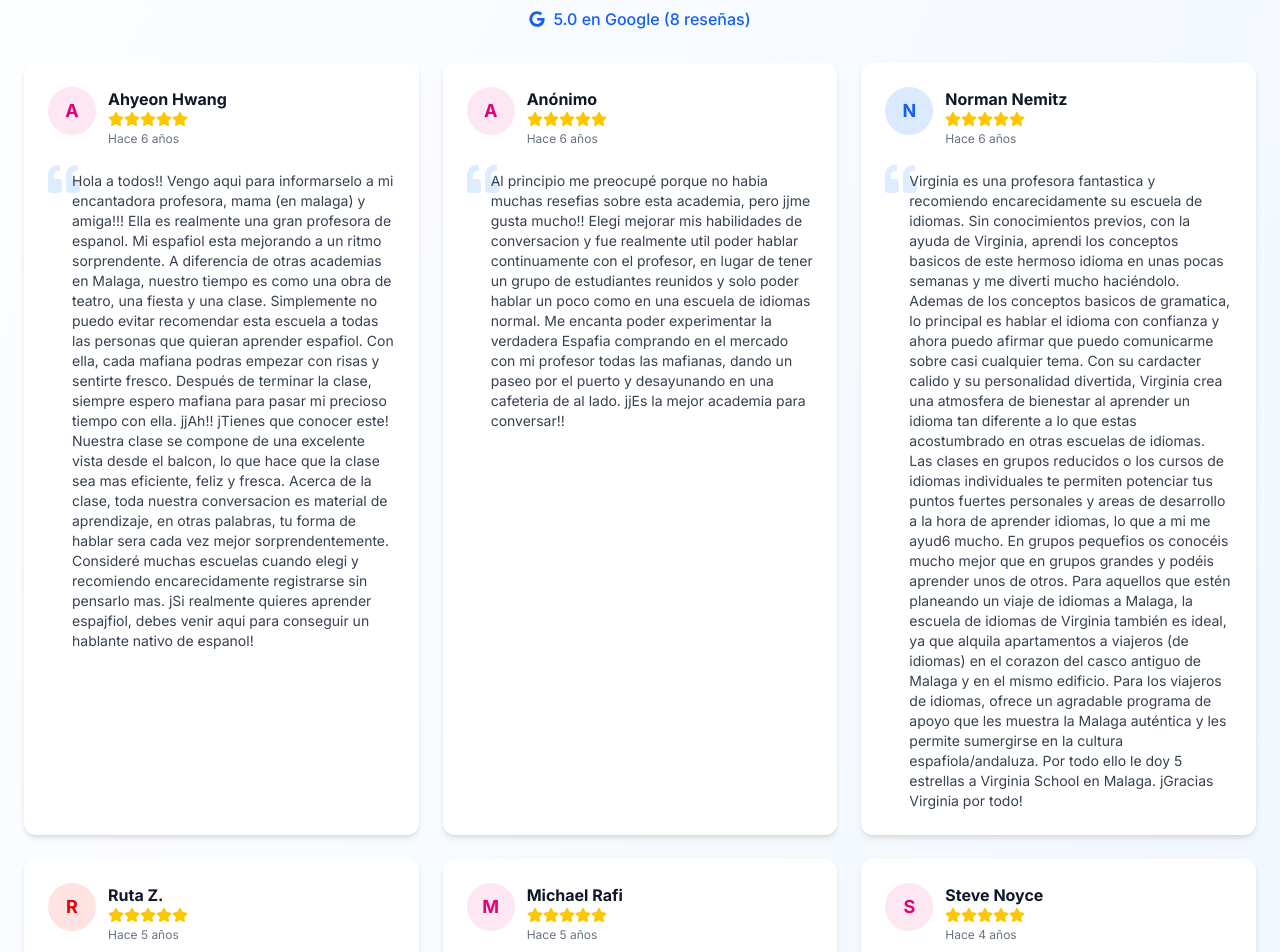
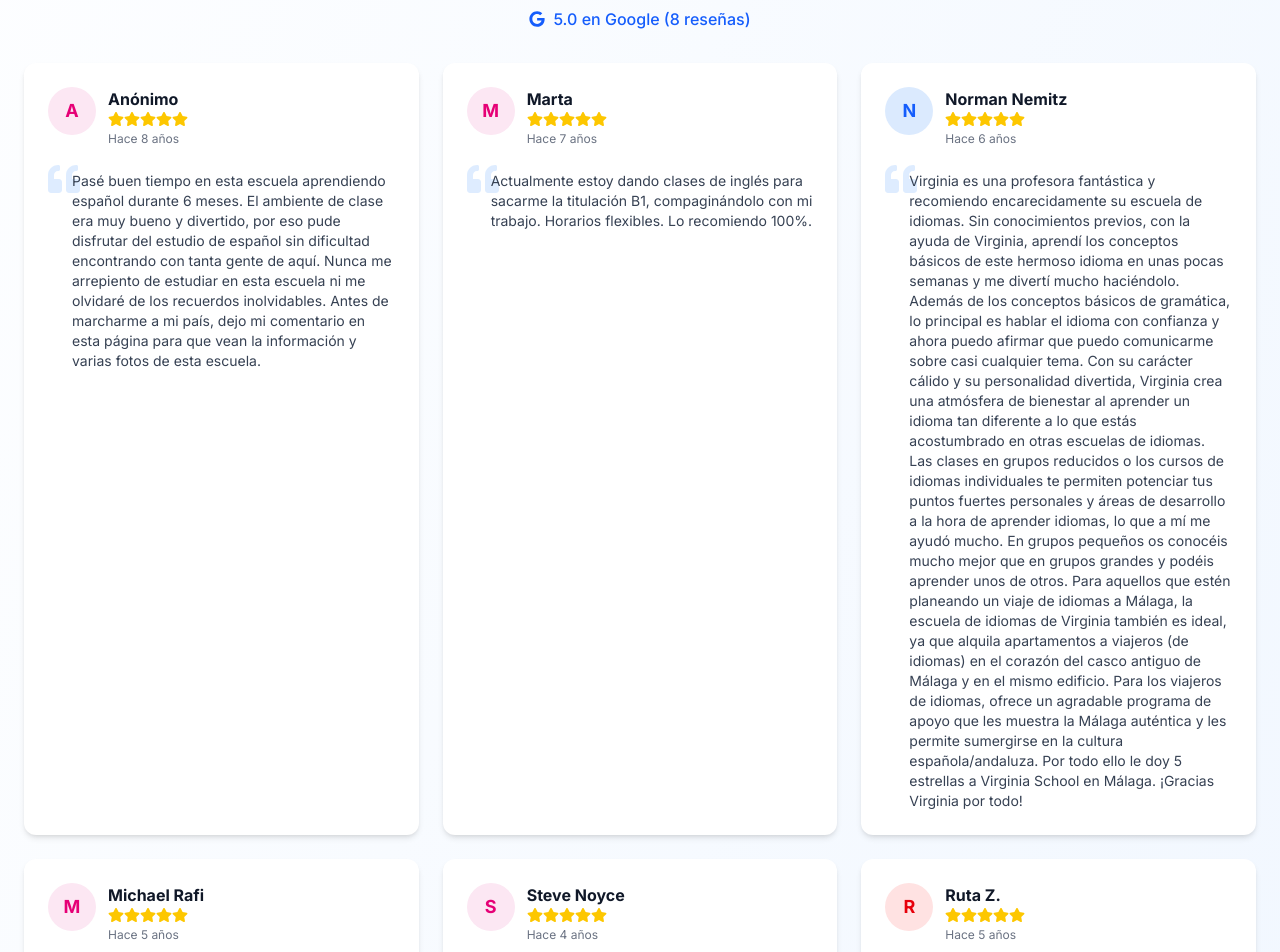
Before and after one commit to alejandroramirezj/spanish-classes-malaga, a Next.js app: page / in a window 1280 px wide. Shown: the part 5580-6532 px from the top of the page. Built offline with nearby package versions, Linux system fonts and the light colour scheme.

Commit message:
Muestra reseñas directamente sin llamar a la API

```diff
--- a/src/app/components/Testimonials.tsx
+++ b/src/app/components/Testimonials.tsx
@@ -3,7 +3,6 @@
 import { motion } from 'framer-motion';
 import { FaStar, FaQuoteLeft, FaGoogle, FaArrowRight } from 'react-icons/fa';
 import Link from 'next/link';
-import { useState, useEffect } from 'react';
 
 // Interfaz para las reseñas de Google
 interface GoogleReview {
@@ -15,6 +14,82 @@ interface GoogleReview {
   time: number;
   relative_time_description: string;
 }
+
+// Reseñas reales proporcionadas por el usuario
+const realReviews: GoogleReview[] = [
+  {
+    id: '1',
+    author_name: 'Anónimo',
+    profile_photo_url: '',
+    rating: 5,
+    text: 'Pasé buen tiempo en esta escuela aprendiendo español durante 6 meses. El ambiente de clase era muy bueno y divertido, por eso pude disfrutar del estudio de español sin dificultad encontrando con tanta gente de aquí. Nunca me arrepiento de estudiar en esta escuela ni me olvidaré de los recuerdos inolvidables. Antes de marcharme a mi país, dejo mi comentario en esta página para que vean la información y varias fotos de esta escuela.',
+    time: Date.now() - 252288000000, // 8 años en milisegundos
+    relative_time_description: 'Hace 8 años'
+  },
+  {
+    id: '2',
+    author_name: 'Marta',
+    profile_photo_url: '',
+    rating: 5,
+    text: 'Actualmente estoy dando clases de inglés para sacarme la titulación B1, compaginándolo con mi trabajo. Horarios flexibles. Lo recomiendo 100%.',
+    time: Date.now() - 220752000000, // 7 años en milisegundos
+    relative_time_description: 'Hace 7 años'
+  },
+  {
+    id: '3',
+    author_name: 'Norman Nemitz',
+    profile_photo_url: '',
+    rating: 5,
+    text: 'Virginia es una profesora fantástica y recomiendo encarecidamente su escuela de idiomas. Sin conocimientos previos, con la ayuda de Virginia, aprendí los conceptos básicos de este hermoso idioma en unas pocas semanas y me divertí mucho haciéndolo. Además de los conceptos básicos de gramática, lo principal es hablar el idioma con confianza y ahora puedo afirmar que puedo comunicarme sobre casi cualquier tema. Con su carácter cálido y su personalidad divertida, Virginia crea una atmósfera de bienestar al aprender un idioma tan diferente a lo que estás acostumbrado en otras escuelas de idiomas. Las clases en grupos reducidos o los cursos de idiomas individuales te permiten potenciar tus puntos fuertes personales y áreas de desarrollo a la hora de aprender idiomas, lo que a mí me ayudó mucho. En grupos pequeños os conocéis mucho mejor que en grupos grandes y podéis aprender unos de otros. Para aquellos que estén planeando un viaje de idiomas a Málaga, la escuela de idiomas de Virginia también es ideal, ya que alquila apartamentos a viajeros (de idiomas) en el corazón del casco antiguo de Málaga y en el mismo edificio. Para los viajeros de idiomas, ofrece un agradable programa de apoyo que les muestra la Málaga auténtica y les permite sumergirse en la cultura española/andaluza. Por todo ello le doy 5 estrellas a Virginia School en Málaga. ¡Gracias Virginia por todo!',
+    time: Date.now() - 189216000000, // 6 años en milisegundos
+    relative_time_description: 'Hace 6 años'
+  },
+  {
+    id: '4',
+    author_name: 'Michael Rafi',
+    profile_photo_url: '',
+    rating: 5,
+    text: 'Recomiendo ALTAMENTE Virginia y esta escuela. Tomé clases privadas durante 2 horas al día, 4 días a la semana durante los dos meses que estuve visitando Málaga. Virginia adaptó las clases exactamente a lo que necesitaba y fue de GRAN ayuda. Cada día tomábamos un café juntos y hablábamos durante aproximadamente una hora, y luego, en la segunda hora, pasábamos a algunas lecciones del libro de trabajo. ¡Virginia es una persona maravillosa y realmente disfruté mi tiempo en la escuela! 5 estrellas!!',
+    time: Date.now() - 157680000000, // 5 años en milisegundos
+    relative_time_description: 'Hace 5 años'
+  },
+  {
+    id: '5',
+    author_name: 'Steve Noyce',
+    profile_photo_url: '',
+    rating: 5,
+    text: 'Mi esposa y yo tomamos clases de conversación durante varias semanas este invierno con Virginia. Ella fue absolutamente fantástica. Realmente disfrutamos nuestro tiempo con ella y nos encantó escuchar sus historias. Es una mujer maravillosa con un sentido del humor estupendo y las horas hablando con ella pasaron muy rápido. Cuando volvamos a Málaga, sin duda volveremos a tomar clases con ella.',
+    time: Date.now() - 126144000000, // 4 años en milisegundos
+    relative_time_description: 'Hace 4 años'
+  },
+  {
+    id: '6',
+    author_name: 'Ruta Z.',
+    profile_photo_url: '',
+    rating: 5,
+    text: 'Virginia es una maestra increíble, amigable, atenta y enseña desde el fondo de su corazón. Mis lecciones de español fueron divertidas y muy informativas, ya que como soy nuevo en el idioma, he aprendido mucho. La escuela está en el corazón de la ciudad y es fácil de recorrer, además es muy luminosa y te hace sentir bienvenido y feliz en todo momento. Muy agradecido por la oportunidad de ser su alumno, gracias por todo. ¡Muy recomendable! Me encanta la escuela Virginia ®',
+    time: Date.now() - 157680000000, // 5 años en milisegundos
+    relative_time_description: 'Hace 5 años'
+  },
+  {
+    id: '7',
+    author_name: 'Anónimo',
+    profile_photo_url: '',
+    rating: 5,
+    text: 'Al principio me preocupé porque no había muchas reseñas sobre esta academia, pero ¡¡me gusta mucho!! Elegí mejorar mis habilidades de conversación y fue realmente útil poder hablar continuamente con el profesor, en lugar de tener un grupo de estudiantes reunidos y solo poder hablar un poco como en una escuela de idiomas normal. Me encanta poder experimentar la verdadera España comprando en el mercado con mi profesor todas las mañanas, dando un paseo por el puerto y desayunando en una cafetería de al lado. ¡¡Es la mejor academia para conversar!!',
+    time: Date.now() - 189216000000, // 6 años en milisegundos
+    relative_time_description: 'Hace 6 años'
+  },
+  {
+    id: '8',
+    author_name: 'Ahyeon Hwang',
+    profile_photo_url: '',
+    rating: 5,
+    text: 'Hola a todos!! Vengo aquí para informárselo a mi encantadora profesora, mamá (en Málaga) y amiga!!! Ella es realmente una gran profesora de español. Mi español está mejorando a un ritmo sorprendente. A diferencia de otras academias en Málaga, nuestro tiempo es como una obra de teatro, una fiesta y una clase. Simplemente no puedo evitar recomendar esta escuela a todas las personas que quieran aprender español. Con ella, cada mañana podrás empezar con risas y sentirte fresco. Después de terminar la clase, siempre espero mañana para pasar mi precioso tiempo con ella. ¡¡Ah!! ¡Tienes que conocer este! Nuestra clase se compone de una excelente vista desde el balcón, lo que hace que la clase sea más eficiente, feliz y fresca. Acerca de la clase, toda nuestra conversación es material de aprendizaje, en otras palabras, tu forma de hablar será cada vez mejor sorprendentemente. Consideré muchas escuelas cuando elegí y recomiendo encarecidamente registrarse sin pensarlo más. ¡Si realmente quieres aprender español, debes venir aquí para conseguir un hablante nativo de español!',
+    time: Date.now() - 189216000000, // 6 años en milisegundos
+    relative_time_description: 'Hace 6 años'
+  }
+];
 
 // Información para los bloques de contenido que reemplazan a las fotos
 const contentBlocks = [
@@ -56,77 +131,8 @@ const contentBlocks = [
 ];
 
 const Testimonials = () => {
-  const [reviews, setReviews] = useState<GoogleReview[]>([]);
-  const [loading, setLoading] = useState(true);
-  const [error, setError] = useState<string | null>(null);
-  const [totalReviews, setTotalReviews] = useState<number>(0);
-
-  useEffect(() => {
-    const fetchGoogleReviews = async () => {
-      try {
-        setLoading(true);
-        const response = await fetch('/api/google-reviews');
-
-        if (!response.ok) {
-          throw new Error('No se pudieron cargar las reseñas');
-        }
-
-        const data = await response.json();
-
-        // Usamos todas las reseñas sin truncar el texto
-        setReviews(data.reviews);
-        setTotalReviews(data.total);
-        setLoading(false);
-      } catch (err) {
-        console.error('Error al cargar reseñas de Google:', err);
-        setError('No se pudieron cargar las reseñas. Mostrando reseñas de ejemplo.');
-        setLoading(false);
-
-        // Cargar reseñas de ejemplo en caso de error
-        setReviews([
-          {
-            id: '1',
-            author_name: 'Ana Schmidt',
-            profile_photo_url: '',
-            rating: 5,
-            text: '"Llegué a Málaga sin saber nada de español. En 3 meses con Virginia, ¡ya puedo mantener conversaciones con locales! Su método es divertido y efectivo."',
-            time: Date.now() - 7776000000, // 90 días atrás
-            relative_time_description: 'hace 3 meses'
-          },
-          {
-            id: '2',
-            author_name: 'James Wilson',
-            profile_photo_url: '',
-            rating: 5,
-            text: '"Las clases online con Virginia son fantásticas. Me encanta su enfoque práctico y cómo adapta todo a mi trabajo en el sector turístico. ¡Recomendado 100%!"',
-            time: Date.now() - 2592000000, // 30 días atrás
-            relative_time_description: 'hace 1 mes'
-          },
-          {
-            id: '3',
-            author_name: 'Sophie Dupont',
-            profile_photo_url: '',
-            rating: 5,
-            text: '"Después de 6 meses de clases, aprobé el examen DELE B2 con una puntuación de 85/100. Virginia conoce perfectamente el formato del examen."',
-            time: Date.now() - 1209600000, // 14 días atrás
-            relative_time_description: 'hace 2 semanas'
-          },
-          {
-            id: '4',
-            author_name: 'Hiroshi Tanaka',
-            profile_photo_url: '',
-            rating: 5,
-            text: '"Lo que más valoro es cómo Virginia adapta sus clases a mi ritmo y forma de aprender. Tiene mucha paciencia con la pronunciación."',
-            time: Date.now() - 604800000, // 7 días atrás
-            relative_time_description: 'hace 1 semana'
-          }
-        ]);
-        setTotalReviews(8);
-      }
-    };
-
-    fetchGoogleReviews();
-  }, []);
+  const reviews = realReviews;
+  const totalReviews = realReviews.length;
 
   // Función para generar color de fondo aleatorio para cada avatar
   const getRandomBgColor = (name: string) => {
@@ -208,19 +214,8 @@ const Testimonials = () => {
               <FaGoogle className="mr-2" /> 5.0 en Google ({totalReviews} reseñas)
             </Link>
           </div>
-
-          {error && (
-            <div className="mt-4 text-amber-600 dark:text-amber-400">
-              {error}
-            </div>
-          )}
         </div>
 
-        {loading ? (
-          <div className="flex justify-center items-center py-12">
-            <div className="animate-spin rounded-full h-12 w-12 border-t-2 border-b-2 border-blue-600"></div>
-          </div>
-        ) : (
         <div className="grid grid-cols-1 md:grid-cols-2 xl:grid-cols-3 gap-6 max-w-7xl mx-auto">
           {reviews.map((review, index) => (
             <motion.div
@@ -258,7 +253,6 @@ const Testimonials = () => {
             </motion.div>
           ))}
         </div>
-        )}
 
         <div className="mt-12 max-w-3xl mx-auto text-center">
           <div className="p-6 bg-blue-600 rounded-xl text-white shadow-lg shadow-blue-500/20">
```
Lines whose indentation alone changed are shown as unchanged.
